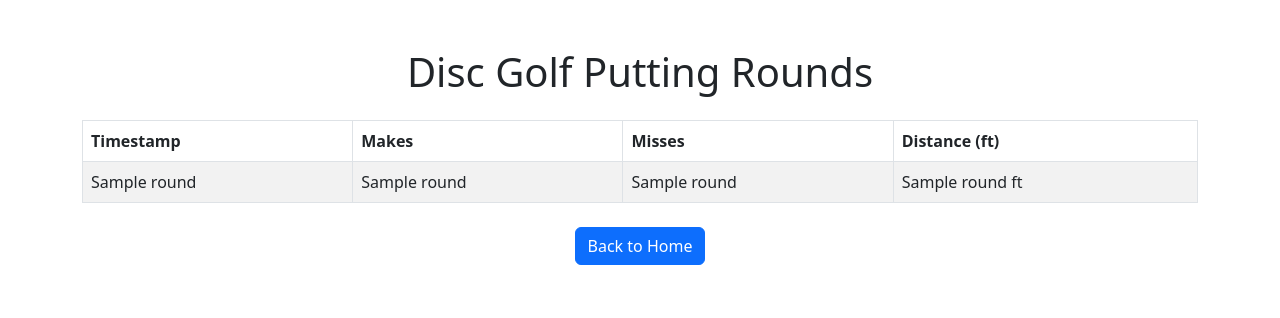
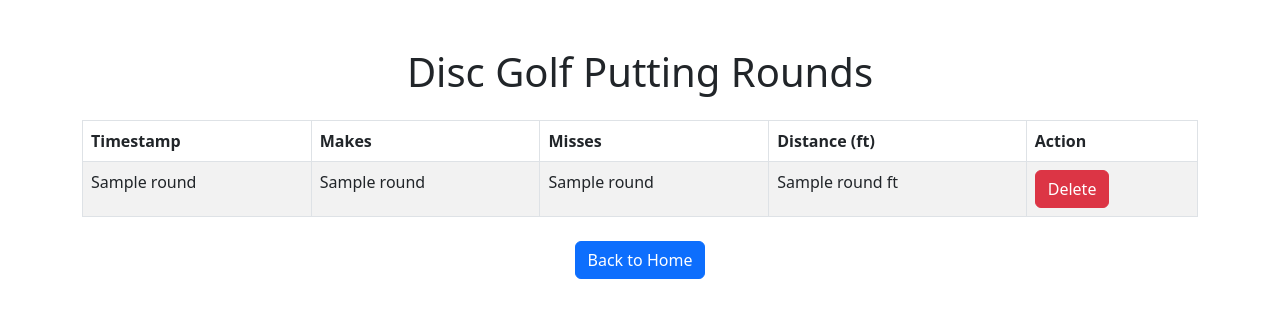
Before and after one commit to bnoobman/disc-golf-putting-practice-app, a Flask app: template templates/rounds.html in a window 1280 px wide. Shown: the top 318 px of the page. Run offline with Flask 3, Linux system fonts and the light colour scheme; the template is opened without the code that fills it: most values are stand-ins (such as "Sample title", 1, 10 or a date in 2020); parts of the project's set-up code (start-up, migrations or seed data) failed here and were passed over.

Commit message:
feat(app): Add delete button to rounds page
Added delete button to /rounds page in each row of the table that's generated. Now when you click on that button, it'll delete the round from the database and redirect you back to the /rounds page after reloading it. Fixed some formatting stuff in a couple of other HTML templates as well with the PyCharm Reformat Code function.

```diff
--- a/app.py
+++ b/app.py
@@ -156,6 +156,30 @@ def round_detail(round_id):
     else:
         return "Round not found", 404
 
+
+@app.route('/delete_round/<int:round_id>', methods=['POST'])
+def delete_round(round_id):
+    # Connect to the database
+    conn = mysql.connector.connect(
+        host=app.config['DB_HOST'],
+        user=app.config['DB_USER'],
+        password=app.config['DB_PASSWORD'],
+        database=app.config['DB_NAME'],
+        charset='utf8mb4',  # Set charset to utf8mb4
+        collation='utf8mb4_general_ci'  # Explicitly set the collation
+    )
+    cursor = conn.cursor()
+
+    # Execute the DELETE SQL statement
+    cursor.execute('DELETE FROM rounds WHERE id = %s', (round_id,))
+    conn.commit()
+
+    # Close the connection
+    cursor.close()
+    conn.close()
+
+    return 'Round deleted!'
+
 @app.route('/stats')
 def stats():
     conn = mysql.connector.connect(
--- a/templates/rounds.html
+++ b/templates/rounds.html
@@ -17,6 +17,7 @@
             <th>Makes</th>
             <th>Misses</th>
             <th>Distance (ft)</th>
+            <th>Action</th>
         </tr>
         </thead>
         <tbody>
@@ -27,11 +28,19 @@
                     <td>{{ round[1] }}</td>  <!-- Makes -->
                     <td>{{ round[2] }}</td> <!-- Misses -->
                     <td>{{ round[3] }} ft</td>  <!-- Distance -->
+                    <td>
+                        <!-- Call deleteRound JS function on form submission -->
+                        <form action="{{ url_for('delete_round', round_id=round[0]) }}" method="POST"
+                              onsubmit="deleteRound(event, this)">
+                            <button type="submit" class="btn btn-danger" onclick="event.stopPropagation();">Delete
+                            </button>
+                        </form>
+                    </td>
                 </tr>
             {% endfor %}
         {% else %}
             <tr>
-                        <td colspan="4" class="text-center">No rounds recorded yet.</td>
+                <td colspan="5" class="text-center">No rounds recorded yet.</td>
             </tr>
         {% endif %}
         </tbody>
@@ -42,4 +51,25 @@
     </div>
 </div>
 </body>
+<script>
+    function deleteRound(event, form) {
+        event.preventDefault();  // Prevent default form submission
+
+        if (confirm('Are you sure you want to delete this round?')) {
+            // Perform the AJAX request to delete the round
+            fetch(form.action, {
+                method: 'POST'
+            }).then(response => {
+                if (response.ok) {
+                    alert('Round deleted!');
+                    window.location.href = '/rounds';  // Redirect back to rounds page
+                } else {
+                    alert('Error: Could not delete the round.');
+                }
+            }).catch(error => {
+                alert('Error: ' + error.message);
+            });
+        }
+    }
+</script>
 </html>
--- a/templates/stats.html
+++ b/templates/stats.html
@@ -39,6 +39,7 @@
 
     <div class="text-center mt-4">
         <a href="/" class="btn btn-primary">Back to Home</a>
+        <a href="/rounds" class="btn btn-primary">Back to Rounds</a>
     </div>
 </div>
 </body>
```
Also changed, not shown: templates/round_detail.html (indentation only). Lines whose indentation alone changed are shown as unchanged.
